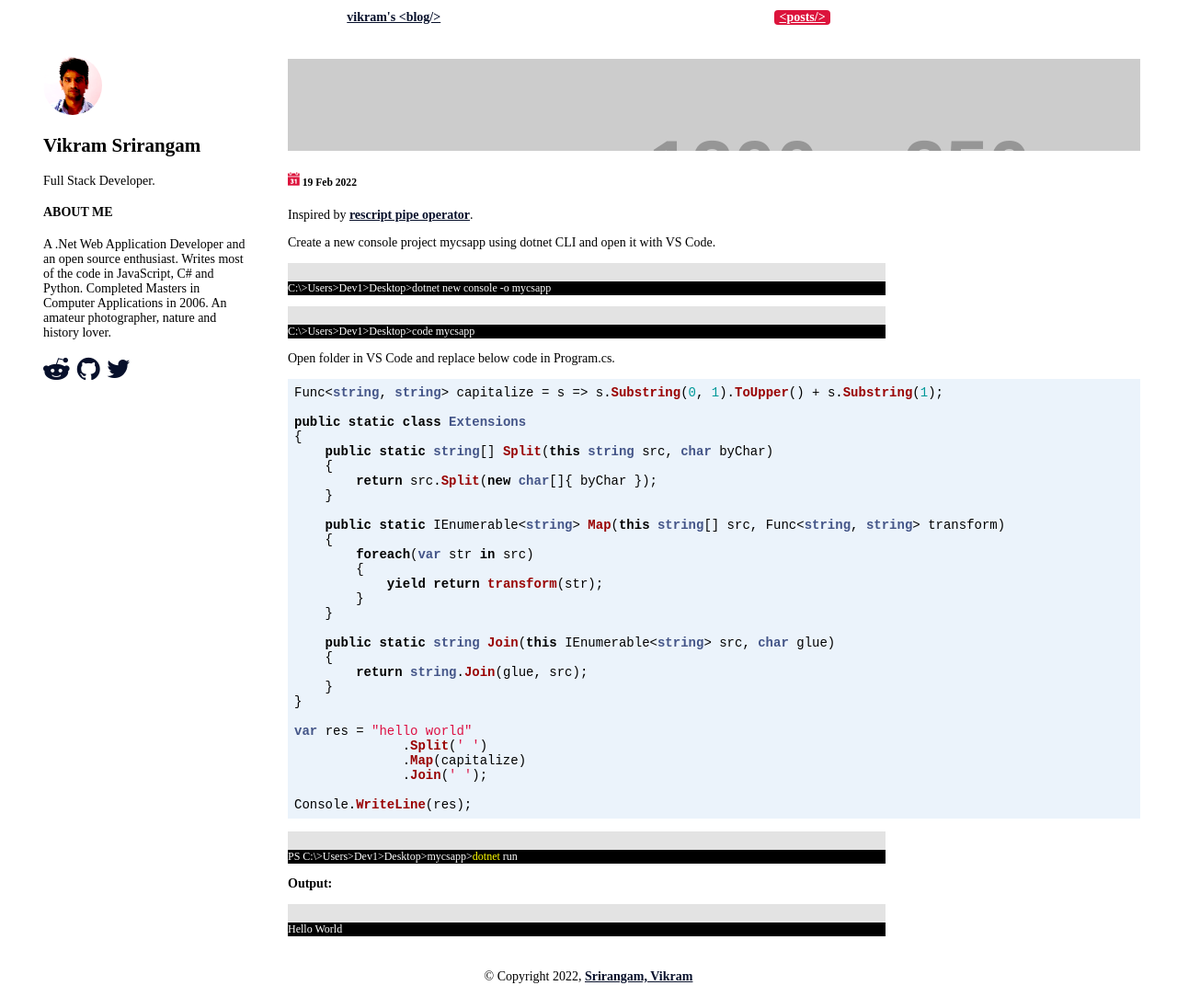
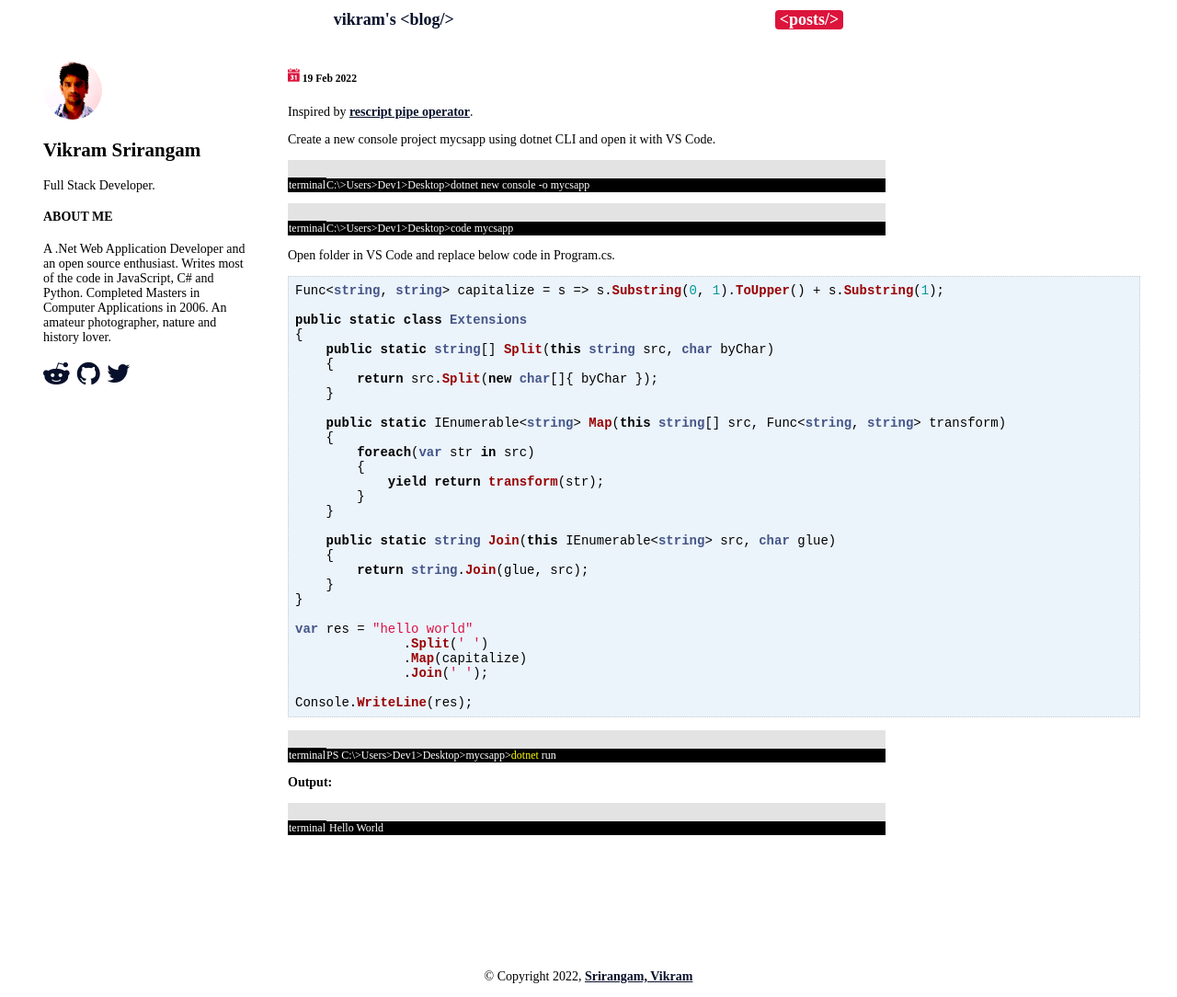
Before and after one commit to srirangamv/srirangamv.github.io, a Jekyll site: the page built from _posts/2022-02-19-functional-programming-csharp.md, in a window 1280 px wide. Shown: the whole page at 92% size. Built offline with Jekyll 4.4.1, drawn with Linux system fonts in a browser that asks for light colours.

Commit message:
css changes

```diff
--- a/_layouts/post.html
+++ b/_layouts/post.html
@@ -2,7 +2,7 @@
 layout: default
 ---
 
-<h2 class="titlebg" style="background-image: url('https://fakeimg.pl/1200x250/02669d/fff/?text={{ page.title }}&font=lobster');"></h2>
+<h2 class="titlebg">{{ latestpost.title }}</h2>
 <h5><i class="icon fi-calendar"></i>&nbsp;{{ page.date | date_to_string }}</h5>
 
 <div class="post">
--- a/css/style.css
+++ b/css/style.css
@@ -208,6 +208,12 @@
     max-width: 650px;
 }
 
+p.cmd::before , p.output::before {
+  content: "terminal";
+  height: 20px;
+  border: solid 1px #000;
+}
+
 .social {
     font-size: xx-large;
     text-decoration: none;
@@ -234,14 +240,18 @@
     text-decoration: underline!important;
 }
 
+header > a {
+    font-size: 18px;
+    text-decoration: none!important;
+}
+
 .postslist > li > p, .post > p {
     margin-inline-end: 40px;
 }
 
 .titlebg {
-    height: 100px;
     margin-inline-end: 40px;
-    color: var(--intro-bg);
+    color: crimson;
     margin-block-end: 0px;
 }
 
--- a/css/syntax.css
+++ b/css/syntax.css
@@ -1,4 +1,4 @@
-.highlight  { background-color: var(--code-bg); margin-left: 0px;}
+.highlight  { margin-left: 0px;}
 .highlight .c { color: #999988; font-style: italic } /* Comment */
 .highlight .err { color: #a61717; background-color: #e3d2d2 } /* Error */
 .highlight .k { font-weight: bold } /* Keyword */
@@ -60,7 +60,10 @@
 .highlight .il { color: #009999 } /* Literal.Number.Integer.Long */
 
 /* Make line numbers unselectable: excludes line numbers from copy-paste user ops */
+figure > pre {
+  border: dotted 1px #ccc;
+}
 .highlight .lineno {-webkit-user-select: none;-moz-user-select: none; -o-user-select: none;}
 .lineno::-moz-selection {background-color: transparent;} /* Mozilla specific */
 .lineno::selection {background-color: transparent;} /* Other major browsers */
-.highlight pre { background-color: var(--code-bg)!important; padding: 0.5rem; overflow-x: auto; }
+.highlight pre { font-family: 'Arial Unicode MS'!important; background-color: var(--code-bg)!important; padding: 0.5rem; overflow-x: auto; }
```
